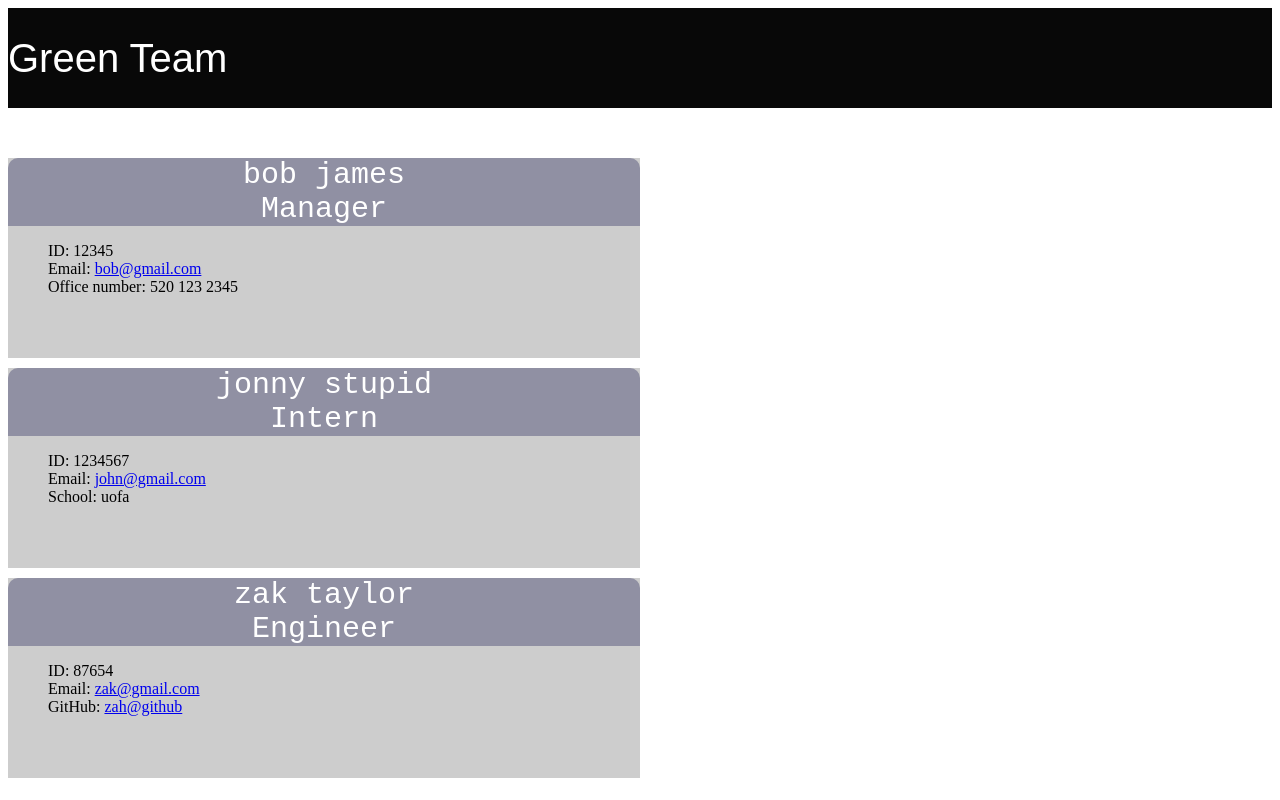
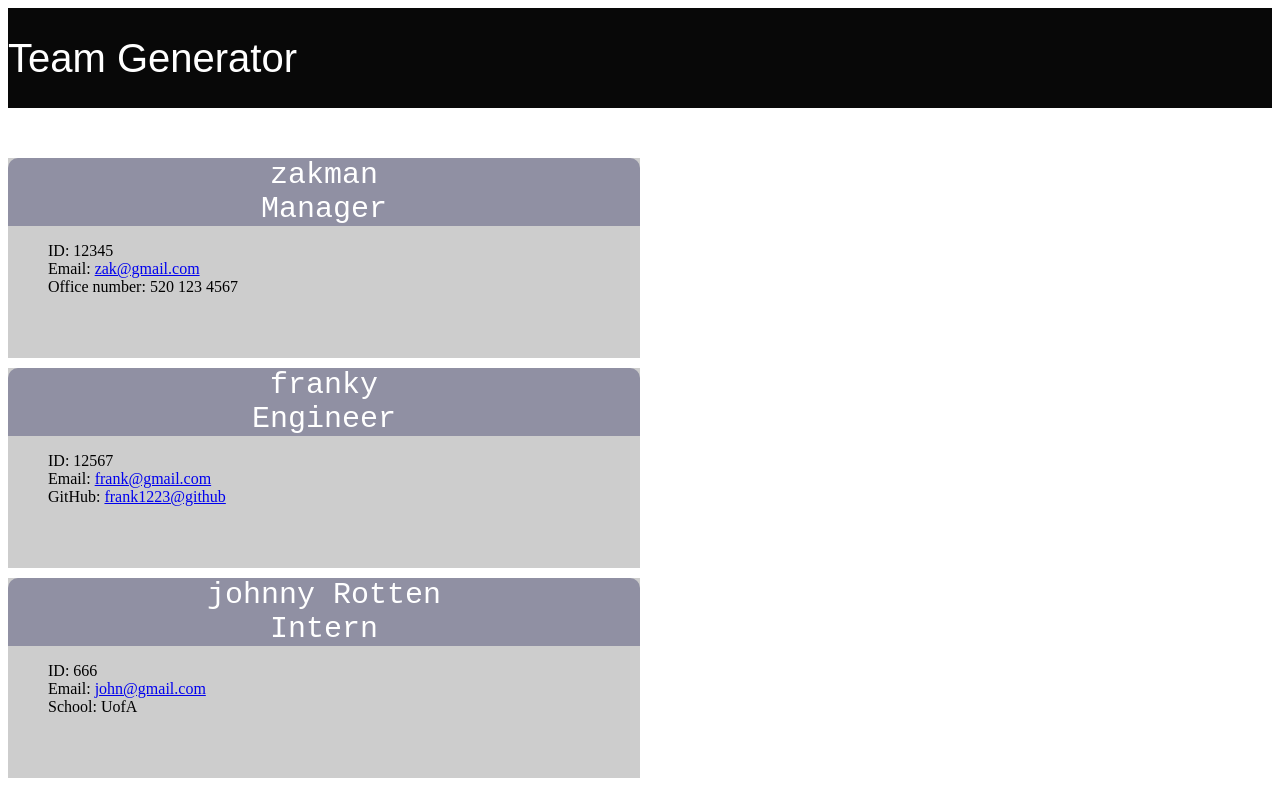
Before and after one commit to taylorzak/Team_Generator, a website: page dist/index.html in a window 1280 px wide. Drawn offline with Linux system fonts and the light colour scheme.

Commit message:
readme changed

```diff
--- a/dist/index.html
+++ b/dist/index.html
@@ -6,35 +6,35 @@
         <meta name="viewport" content="width=device-width, initial-scale=1.0">
         <link rel="stylesheet" href="style.css" />
         <link rel="shortcut icon" href="team-favicon.png" type="image/x-icon">
-        <title></title>
+        <title>green-team-generator</title>
     </head>
-    <header>Green Team</header>
+    <header>Team Generator</header>
     <body>
         <main><section>
-            <div class="nameTitle">bob james<span>Manager</span></div>
+            <div class="nameTitle">zakman<span>Manager</span></div>
             <div>
                 <ul>
                     <li>ID: 12345</li>
-                    <li>Email: <a href='mailto:bob@gmail.com'>bob@gmail.com</a></li>
-                    <li>Office number: 520 123 2345</li>
+                    <li>Email: <a href='mailto:zak@gmail.com'>zak@gmail.com</a></li>
+                    <li>Office number: 520 123 4567</li>
                 </ul>
             </div>
         </section><section>
-            <div class="nameTitle">jonny stupid<span>Intern</span></div>
+            <div class="nameTitle">franky<span>Engineer</span></div>
             <div>
                 <ul>
-                    <li>ID: 1234567</li>
-                    <li>Email: <a href='mailto:john@gmail.com'>john@gmail.com</a></li>
-                    <li>School: uofa</li>
+                    <li>ID: 12567</li>
+                    <li>Email: <a href='mailto:frank@gmail.com'>frank@gmail.com</a></li>
+                    <li>GitHub: <a href="https://www.github.com/frank1223@github" target="_blank">frank1223@github</a></li>
                 </ul>
             </div>
         </section><section>
-            <div class="nameTitle">zak taylor<span>Engineer</span></div>
+            <div class="nameTitle">johnny Rotten<span>Intern</span></div>
             <div>
                 <ul>
-                    <li>ID: 87654</li>
-                    <li>Email: <a href='mailto:zak@gmail.com'>zak@gmail.com</a></li>
-                    <li>GitHub: <a href="https://www.github.com/zah@github" target="_blank">zah@github</a></li>
+                    <li>ID: 666</li>
+                    <li>Email: <a href='mailto:john@gmail.com'>john@gmail.com</a></li>
+                    <li>School: UofA</li>
                 </ul>
             </div>
         </section></main>
```
Also changed, not shown: README.md.
